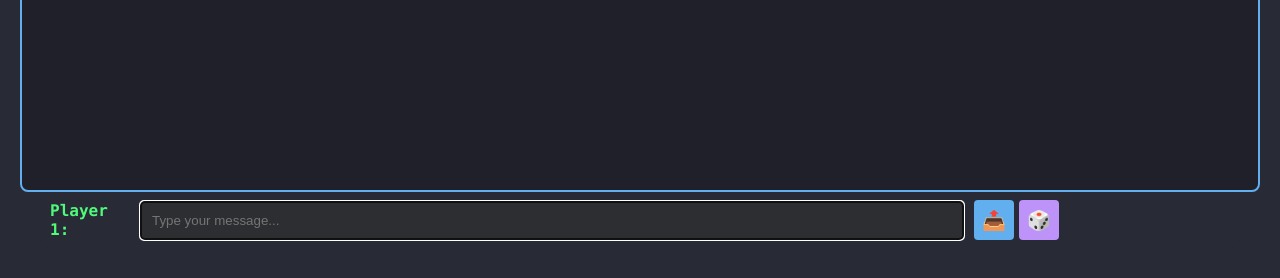
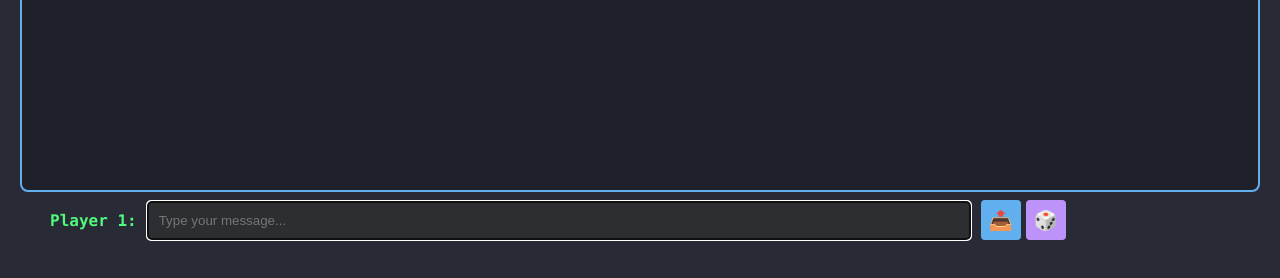
Before and after one commit to Kameonx/AIDM, a Flask app: page / in a window 1280 px wide. Shown: the part 522-800 px from the top of the page. Run offline with Flask 3, Linux system fonts and the light colour scheme.

Commit message:
Update style.css

```diff
--- a/static/style.css
+++ b/static/style.css
@@ -170,12 +170,16 @@ html {
 }
 
 .player-label {
-    width: 80px;
-    display: flex;
-    align-items: center;
-    justify-content: flex-end;
+    width: auto;               /* Allow label to grow as needed */
+    min-width: 80px;           /* Minimum width for short names */
+    max-width: 220px;          /* Prevent label from being too wide */
+    white-space: nowrap;       /* Prevent wrapping */
+    overflow: hidden;          /* Hide overflowed text */
+    text-overflow: ellipsis;   /* Show ellipsis if too long */
+    display: block;            /* Use block to avoid flex shrinking issues */
     font-weight: bold;
     color: #50fa7b;
+    /* Remove flex properties that cause shrinking/cropping */
 }
 
 .player-input-field {
```
